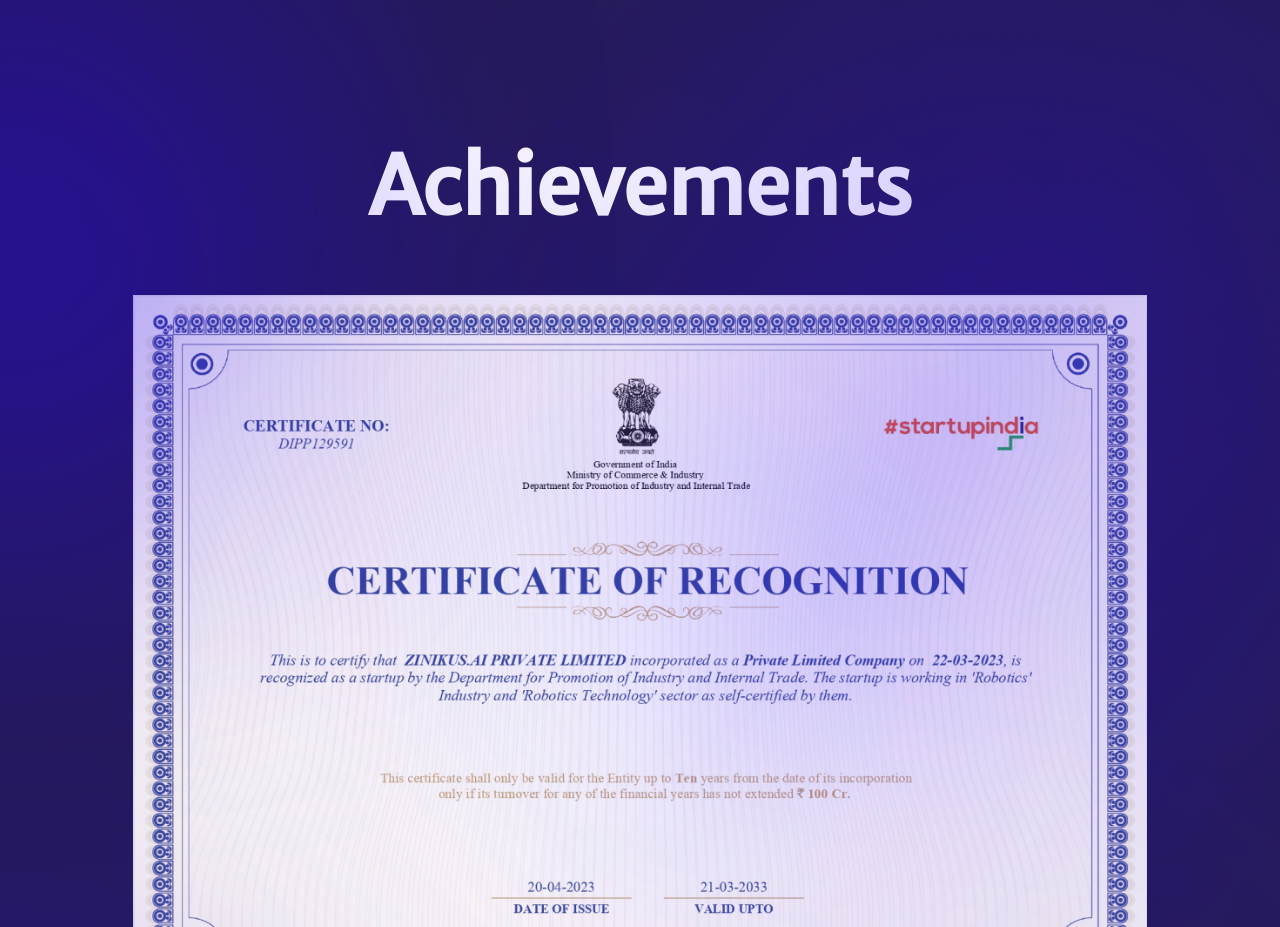
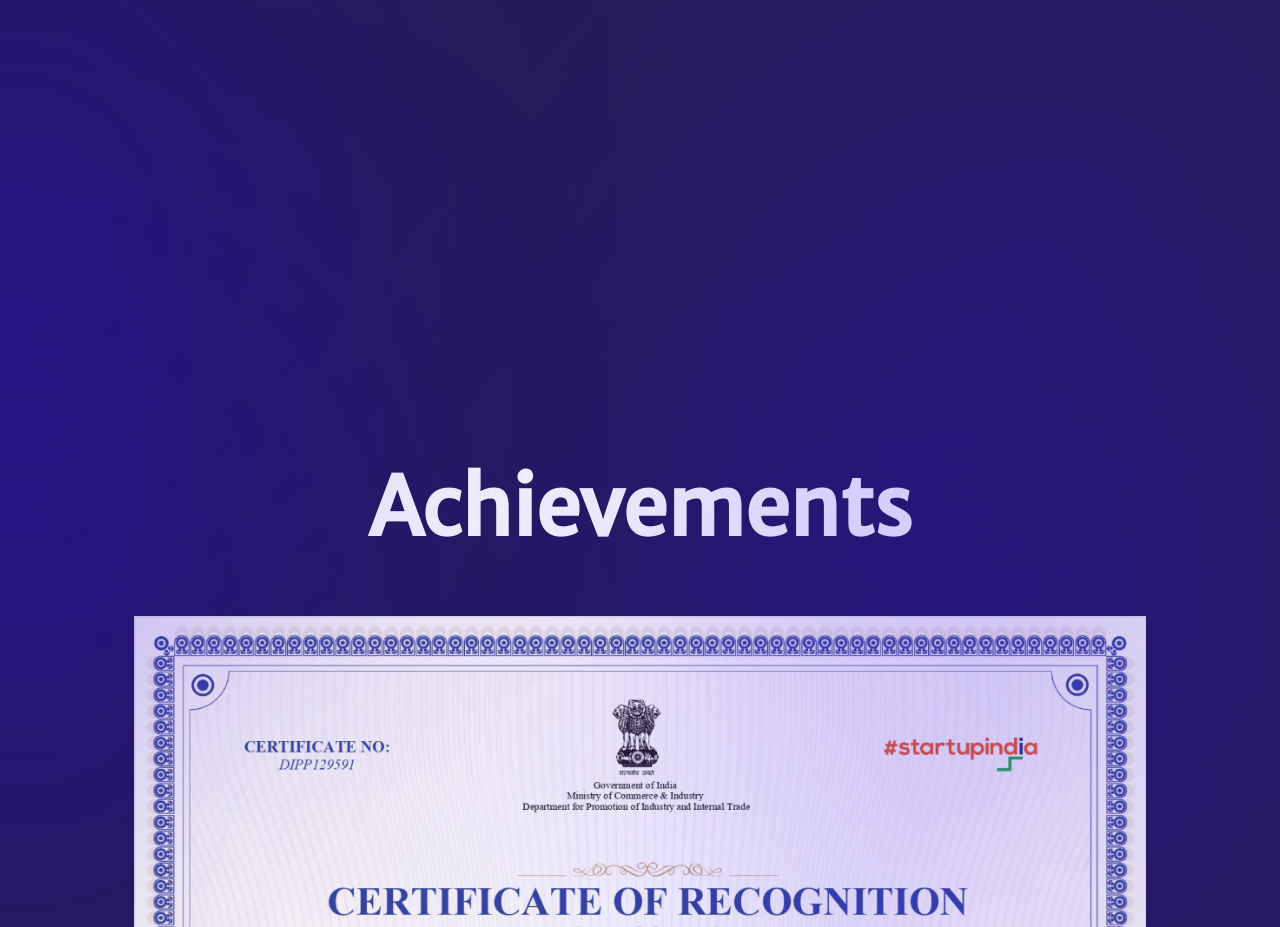
Before and after one commit to UjjwalPasahan/ZINIKUSWEB, a React (Create React App) app in the folder client/: page / in a window 1280 px wide. Shown: the part 2280-3207 px from the top of the page. Built offline with nearby package versions, Linux system fonts and the light colour scheme; a web font is replaced by a local one.

Commit message:
home fix try

```diff
--- a/client/src/components/Home.jsx
+++ b/client/src/components/Home.jsx
@@ -71,6 +71,13 @@ const Home = () => {
           <div className="gradC1"></div>
             <div className="gradE1"></div>
           <div className="lowerSpaceMaker"></div>
+          <div className="lowerSpaceMaker"></div>
+          <div className="lowerSpaceMaker"></div>
+          <div className="lowerSpaceMaker"></div>
+          <div className="lowerSpaceMaker"></div>
+          <div className="lowerSpaceMaker"></div>
+          <div className="lowerSpaceMaker"></div>
+          <div className="lowerSpaceMaker"></div>
           <div className="gradC1"></div>
           <div className="gradE1"></div>
           <Achievements />
```
